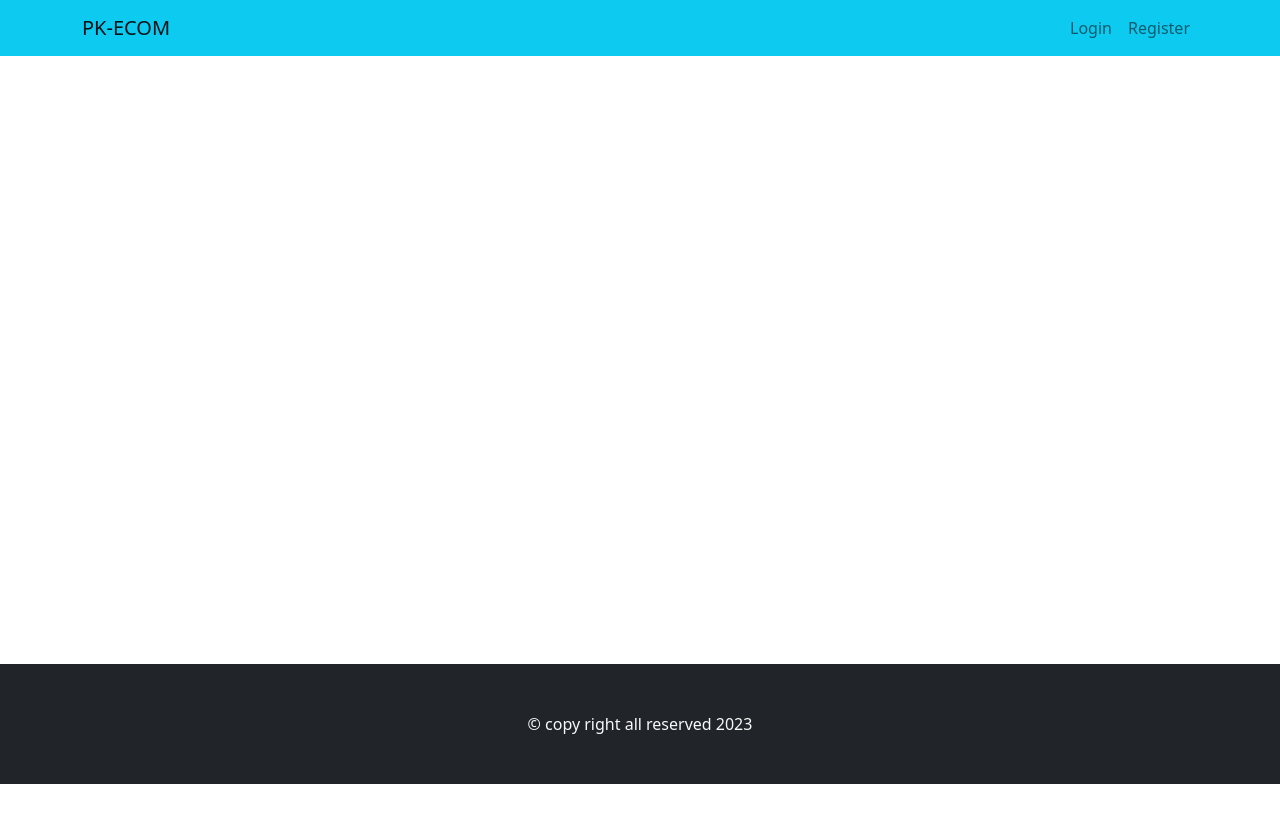
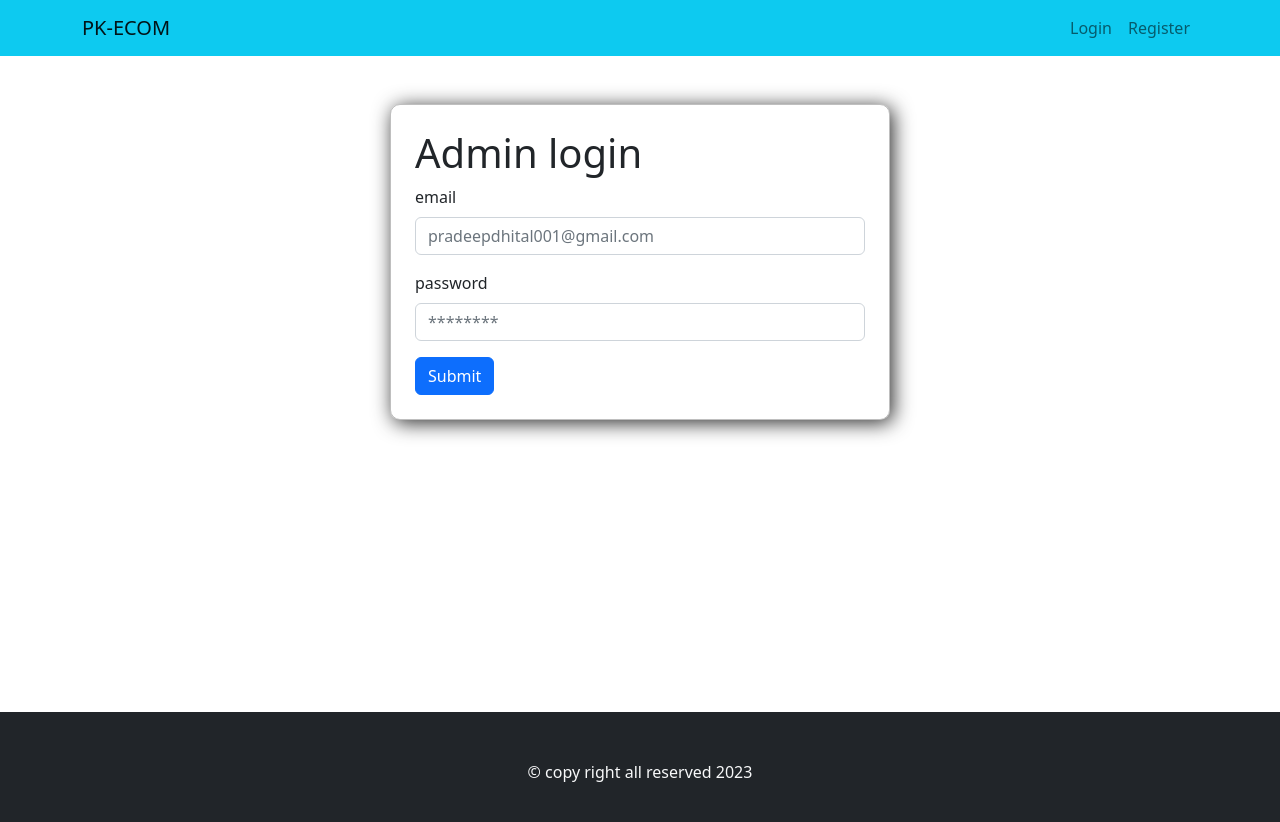
Before and after one commit to Pradeep22222/PK-ECOM-frontend-admin, a React (Create React App) app: page / in a window 1280 px wide. Shown: the top 822 px of the page. Before the commit the page ends 800 px from the top, so only its background shows below. Built offline with nearby package versions, Linux system fonts and the light colour scheme; no server answers.

Commit message:
a basic login form is made on login page

```diff
--- a/src/pages/admin-login/LoginPage.js
+++ b/src/pages/admin-login/LoginPage.js
@@ -1,13 +1,37 @@
 import React from "react";
+import Button from "react-bootstrap/Button";
+import Form from "react-bootstrap/Form";
 import { Container } from "react-bootstrap";
 import { Footer } from "../../components/footer/Footer";
 import { Header } from "../../components/header/Header";
+import { CustomInputField } from "../../components/customInputfields/CustomInputField";
 
 const LoginPage = () => {
   return (
     <div>
       <Header></Header>
-      <Container className="page-main"></Container>
+      <Container className="page-main">
+        <div className="form">
+          <Form>
+            <h1>Admin login</h1>
+            <CustomInputField
+              label="email"
+              name="email"
+              type="email"
+              placeholder="pradeepdhital001@gmail.com"
+              required
+            ></CustomInputField>
+            <CustomInputField
+              label="password"
+              name="password"
+              type="password"
+              placeholder="********"
+              required
+            ></CustomInputField>
+            <Button type="submit">Submit</Button>
+          </Form>
+        </div>
+      </Container>
       <Footer></Footer>
     </div>
   );
```
